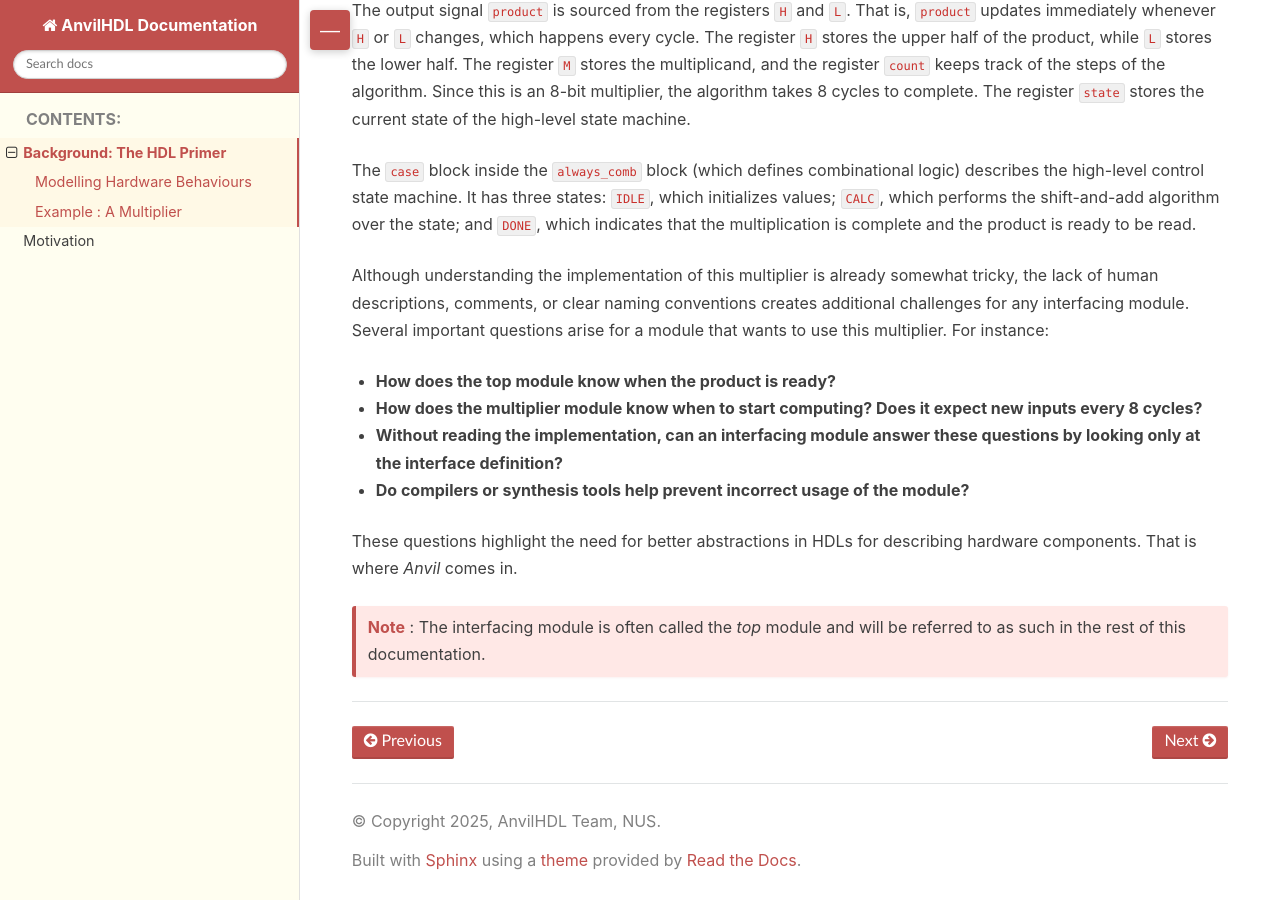
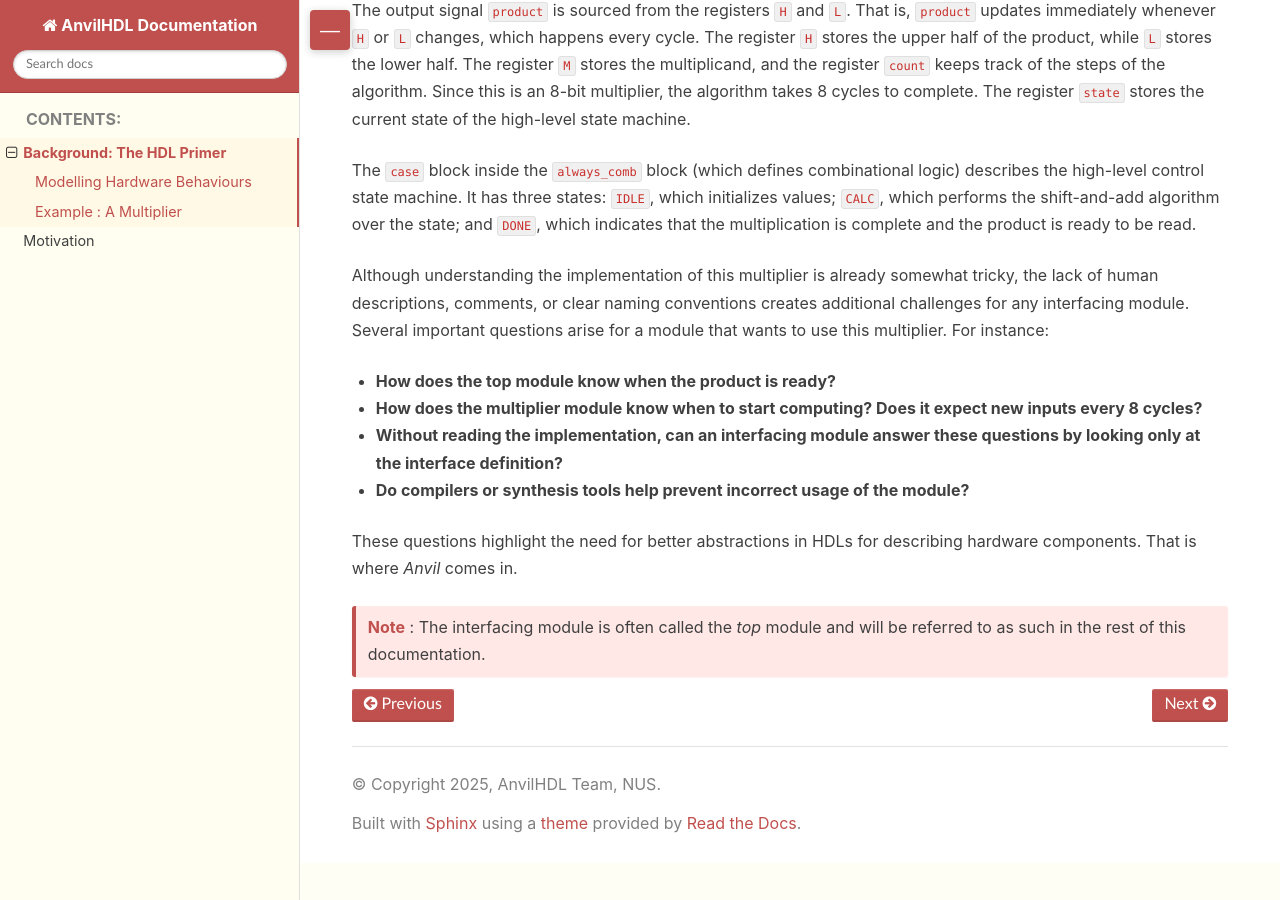
Before and after one commit to AnvilHDL/anvil-docs, a Sphinx documentation site: the page built from docs/background.md, in a window 1280 px wide and 900 px high, scrolled down 4119 px. Built offline with Sphinx 7.4.7 and the Read the Docs theme 3.1.0, drawn with Linux system fonts in a browser that asks for light colours; after the commit the page ends 4982 px from its top, so only the background shows below that.

Commit message:
minor typo

```diff
--- a/docs/background.md
+++ b/docs/background.md
@@ -165,13 +165,11 @@
 
 Although understanding the implementation of this multiplier is already somewhat tricky, the lack of human descriptions, comments, or clear naming conventions creates additional challenges for any interfacing module. Several important questions arise for a module that wants to use this multiplier. For instance:
 
-* **How does the top module know when the product is ready?**
-* **How does the multiplier module know when to start computing? Does it expect new inputs every 8 cycles?**
-* **Without reading the implementation, can an interfacing module answer these questions by looking only at the interface definition?**
-* **Do compilers or synthesis tools help prevent incorrect usage of the module?**
+- **How does the top module know when the product is ready?**
+- **How does the multiplier module know when to start computing? Does it expect new inputs every 8 cycles?**
+- **Without reading the implementation, can an interfacing module answer these questions by looking only at the interface definition?**
+- **Do compilers or synthesis tools help prevent incorrect usage of the module?**
 
 These questions highlight the need for better abstractions in HDLs for describing hardware components. That is where *Anvil* comes in.
 
 > **Note** : The interfacing module is often called the *top* module and will be referred to as such in the rest of this documentation.
-
----
```
